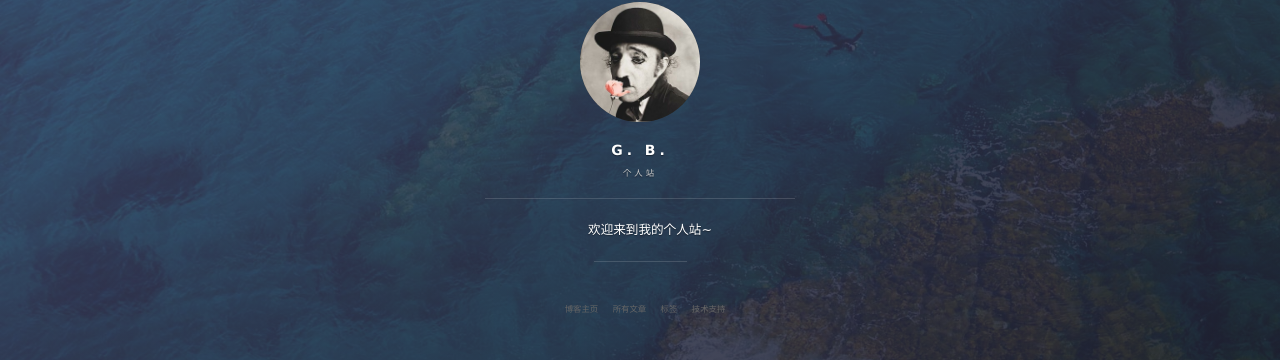
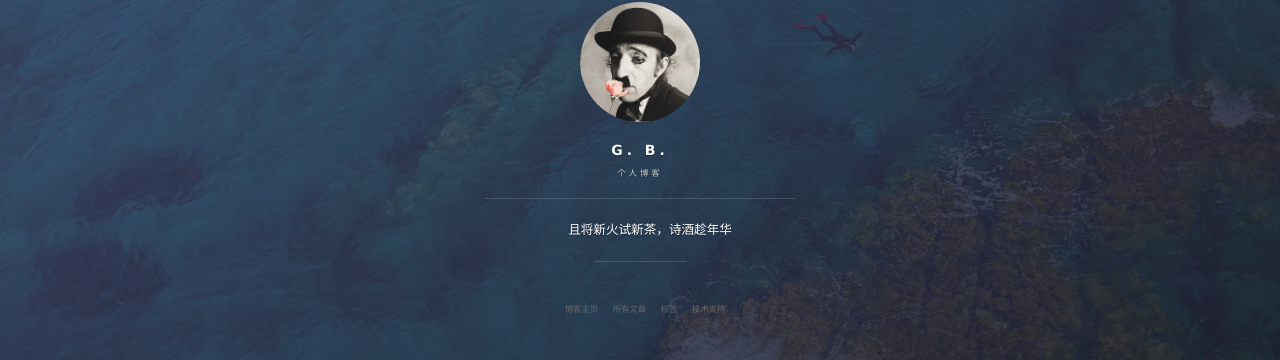
Before and after one commit to Blanket58/Blanket58.github.io, a Jekyll site: the page built from index.html, in a window 1280 px wide. Shown: the part 286-646 px from the top of the page. Built offline with Jekyll 4.4.1, drawn with Linux system fonts in a browser that asks for light colours; nearby versions of some CDN libraries; the list of posts is cut into pages by our own code; comment, search, counter and statistics services are not loaded.

Commit message:
Update _config.yml

```diff
--- a/_config.yml
+++ b/_config.yml
@@ -1,12 +1,12 @@
 # Basic
 title: G. B.
-subtitle: 个人站
-description: 欢迎来到我的个人站~
+subtitle: 个人博客
+description: 且将新火试新茶，诗酒趁年华
 # 头像里面的标题
 avatarTitle: G. B.
 # 头像里面的描述
 avatarDesc: R / Python / 风控
-url: ""
+url:
 
 # 博客是否自动生成目录，false为不生成
 enableToc: false
```
